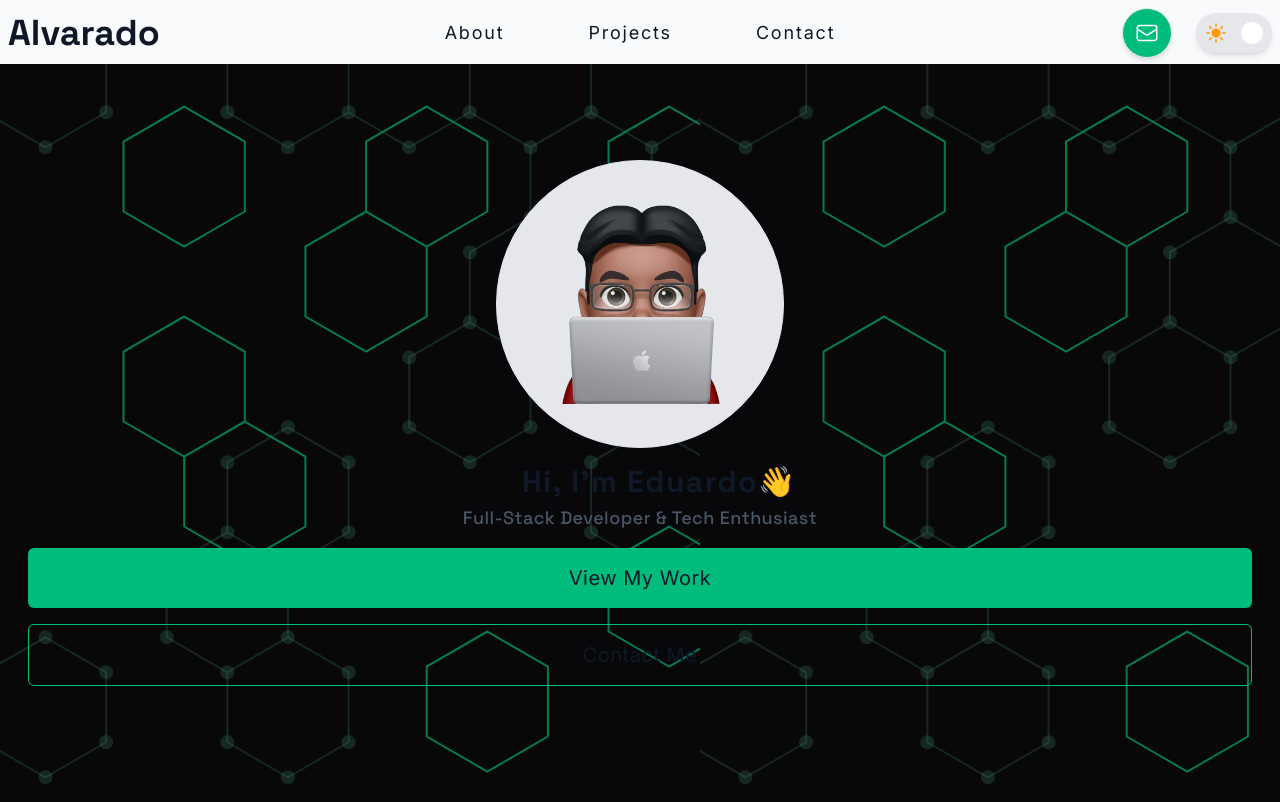
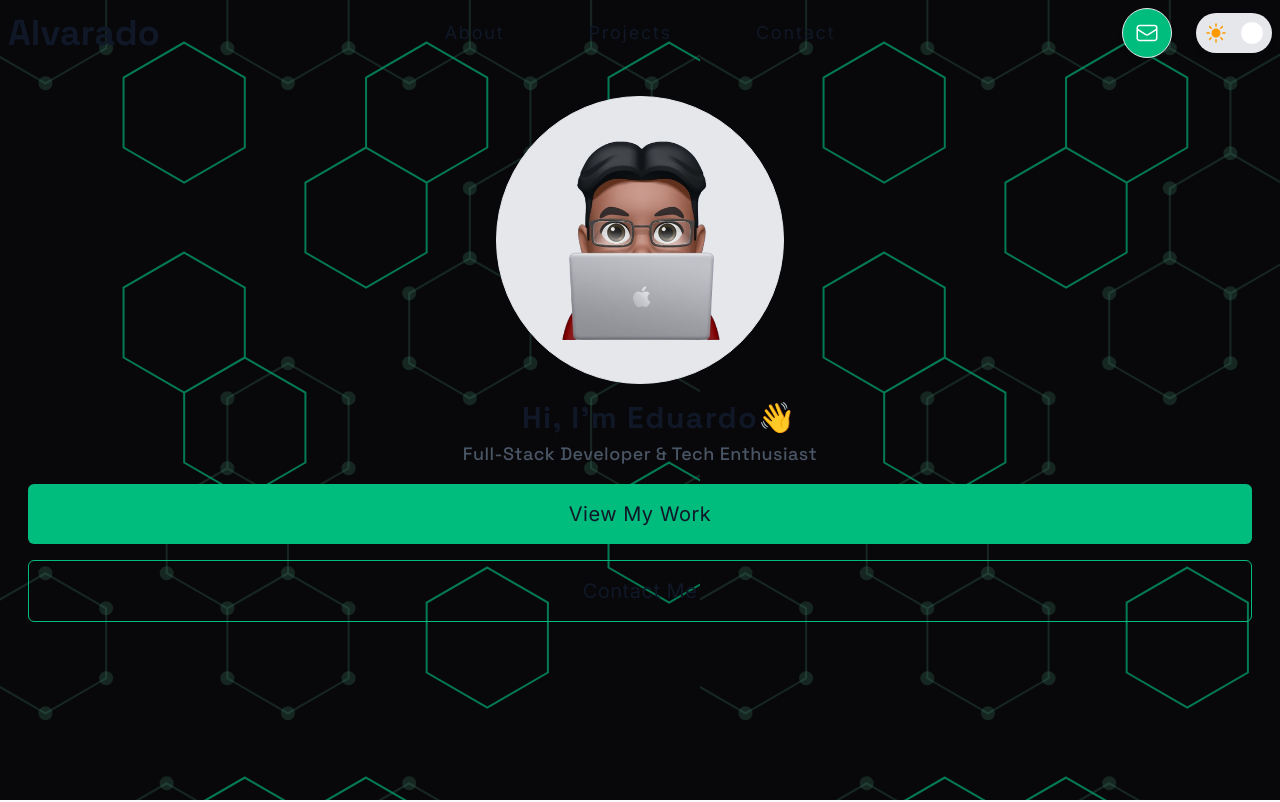
Before and after one commit to ealvara6/devfolio, a React (Vite) app: page / in a window 1280 px wide. Shown: the top 802 px of the page. Built offline with nearby package versions, Linux system fonts and the light colour scheme.

Commit message:
feat(navbar): fixed navbar to top of the viewport

```diff
--- a/src/App.tsx
+++ b/src/App.tsx
@@ -5,7 +5,7 @@ import { Sections } from './components/sections/Sections';
 export const App = () => {
   return (
     <main className=" bg-bg text-text min-h-screen transition-all duration-500 relative">
-      <nav className="sm:min-h-16 min-h-14 flex items-center py-6 px-3 justify-end">
+      <nav className="sm:min-h-16 min-h-14 flex items-center py-6 px-3 justify-end fixed z-50 w-full top-0 left-0">
         <Navbar />
         <MobileNavbar />
       </nav>
```
